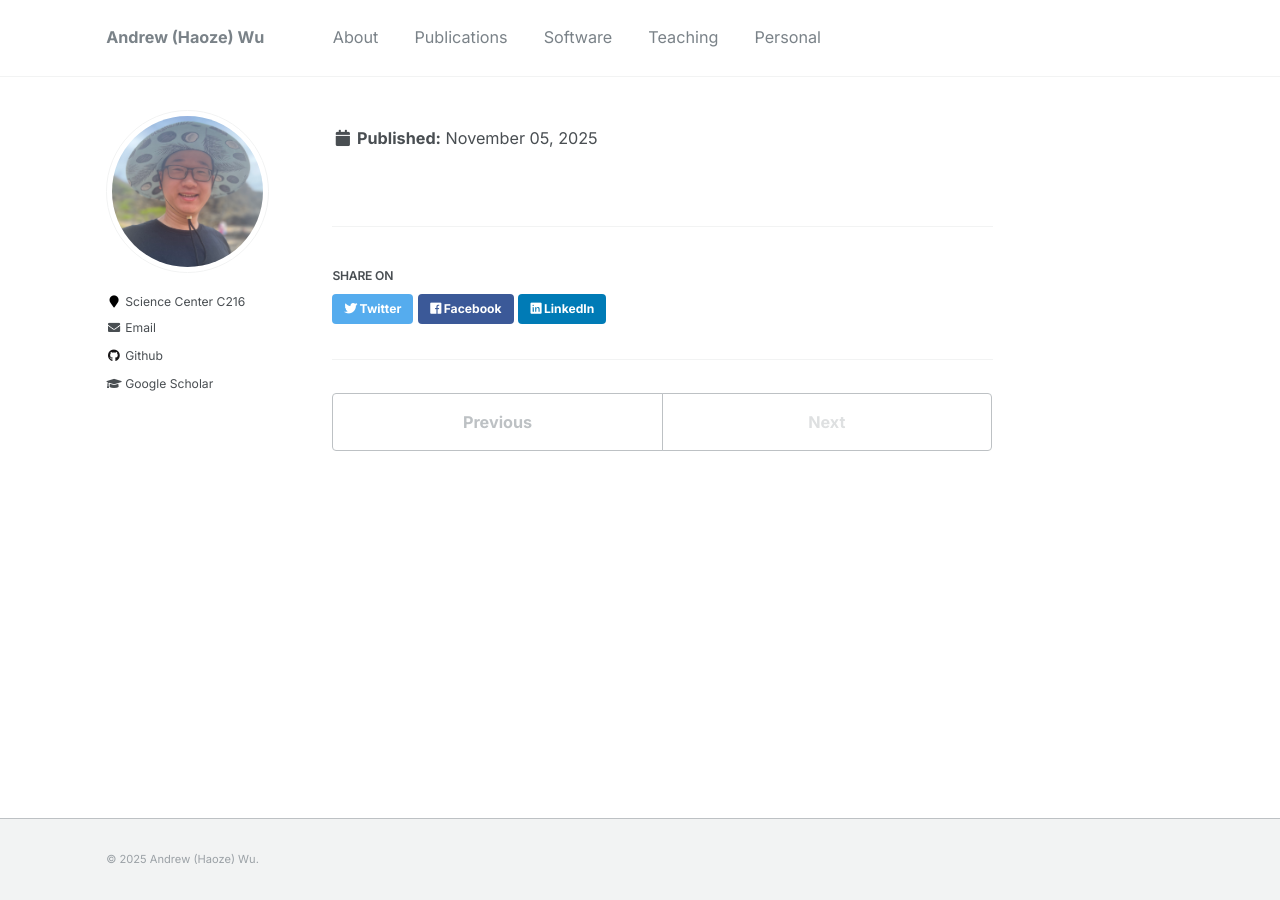
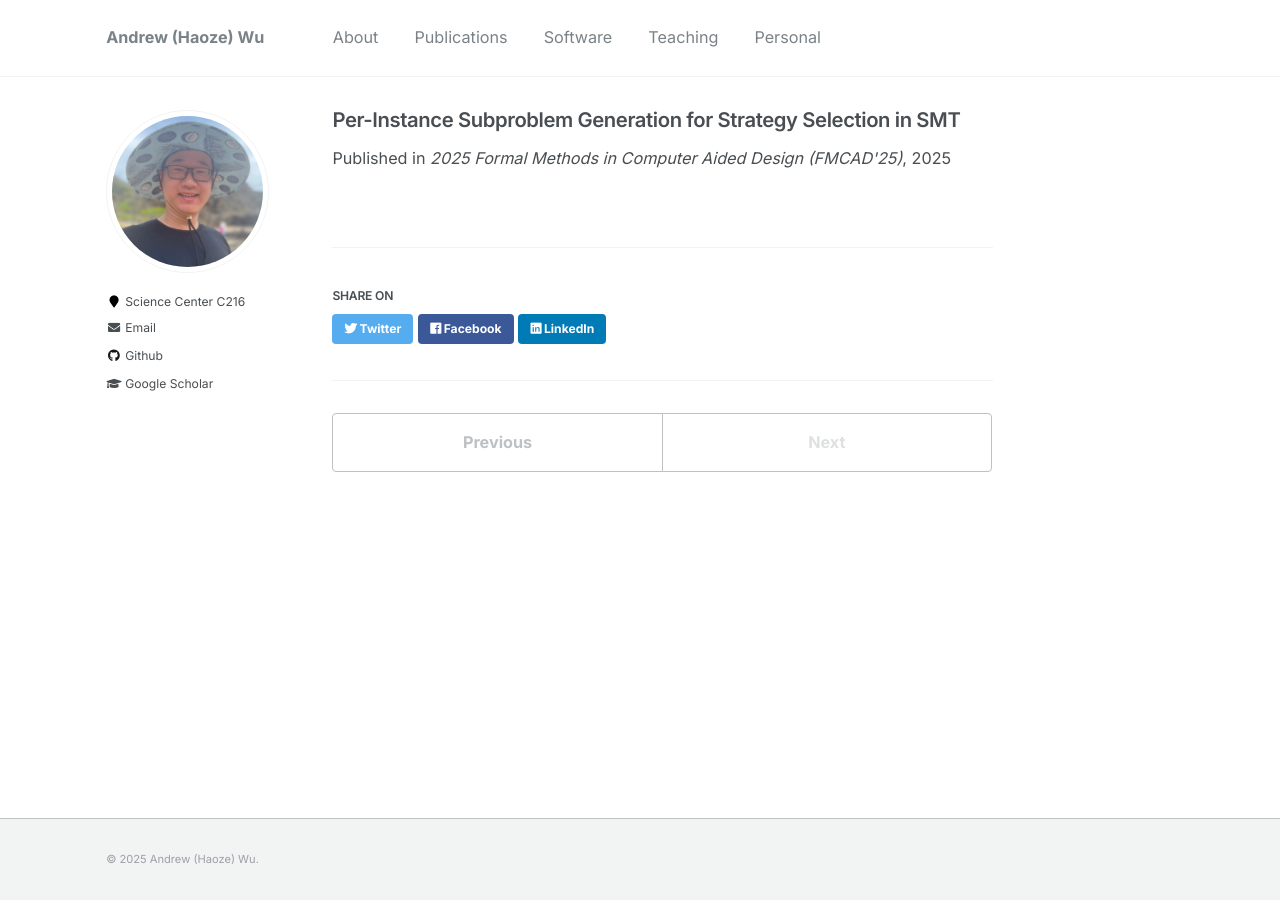
Before and after one commit to wu-haoze/wu-haoze.github.io, a Jekyll site: the page built from _publications/2025-9-1-per.md, in a window 1280 px wide. Built offline with Jekyll 4.4.1, drawn with Linux system fonts in a browser that asks for light colours.

Commit message:
Fix formatting in 2025-9-1-per.md

```diff
--- a/_publications/2025-9-1-per.md
+++ b/_publications/2025-9-1-per.md
@@ -2,7 +2,7 @@
 title:  "Per-Instance Subproblem Generation for Strategy Selection in SMT"
 collection: publications
 venue: 2025 Formal Methods in Computer Aided Design (FMCAD'25)
-bibtex: '../files/wilson-2025-per.bib
+bibtex: '../files/wilson-2025-per.bib'
 paperurl: '../files/smt-taco.pdf'
 link:
 authors: Amalee Wilson, Nina Narodytska, Clark Barrett, and Haoze Wu
```
